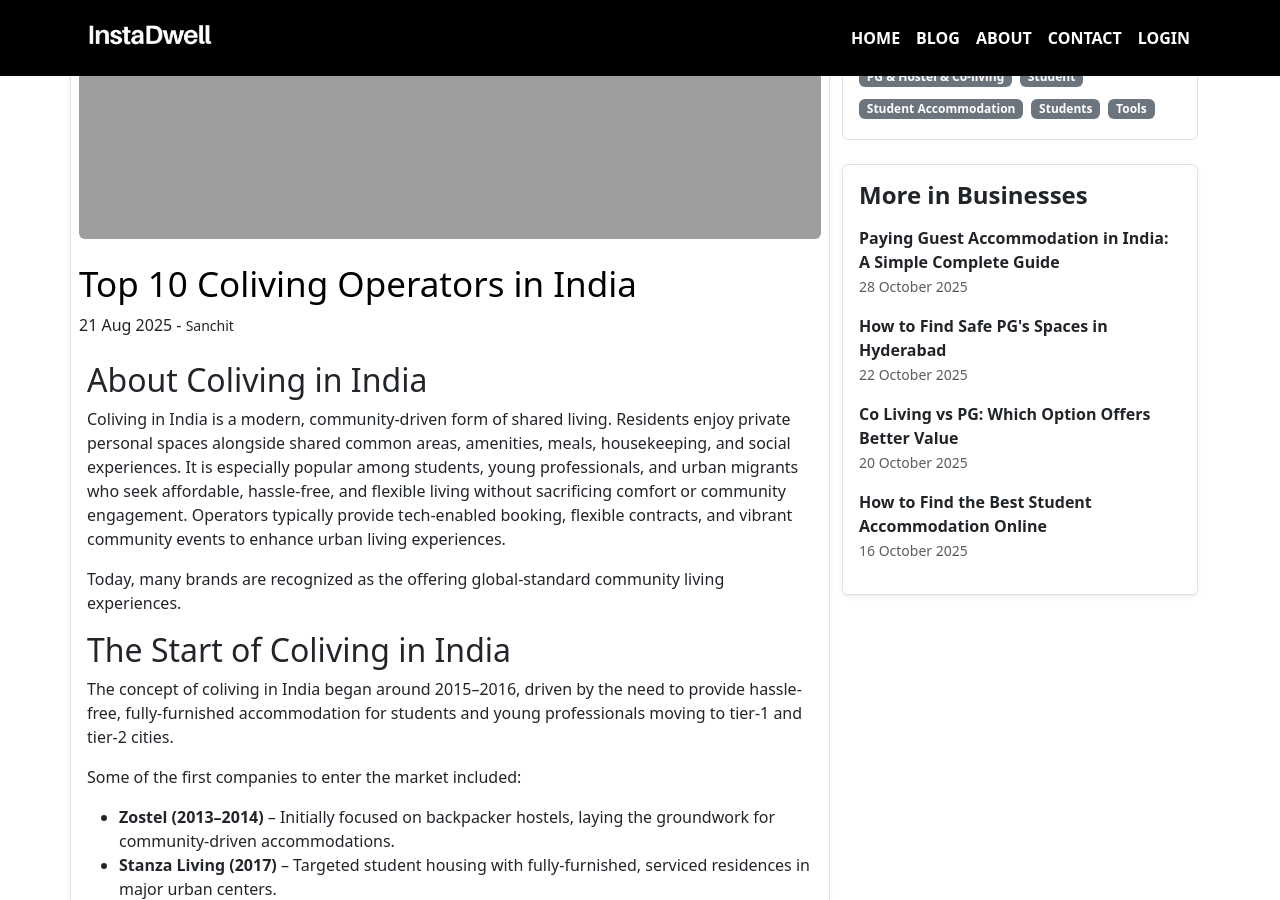
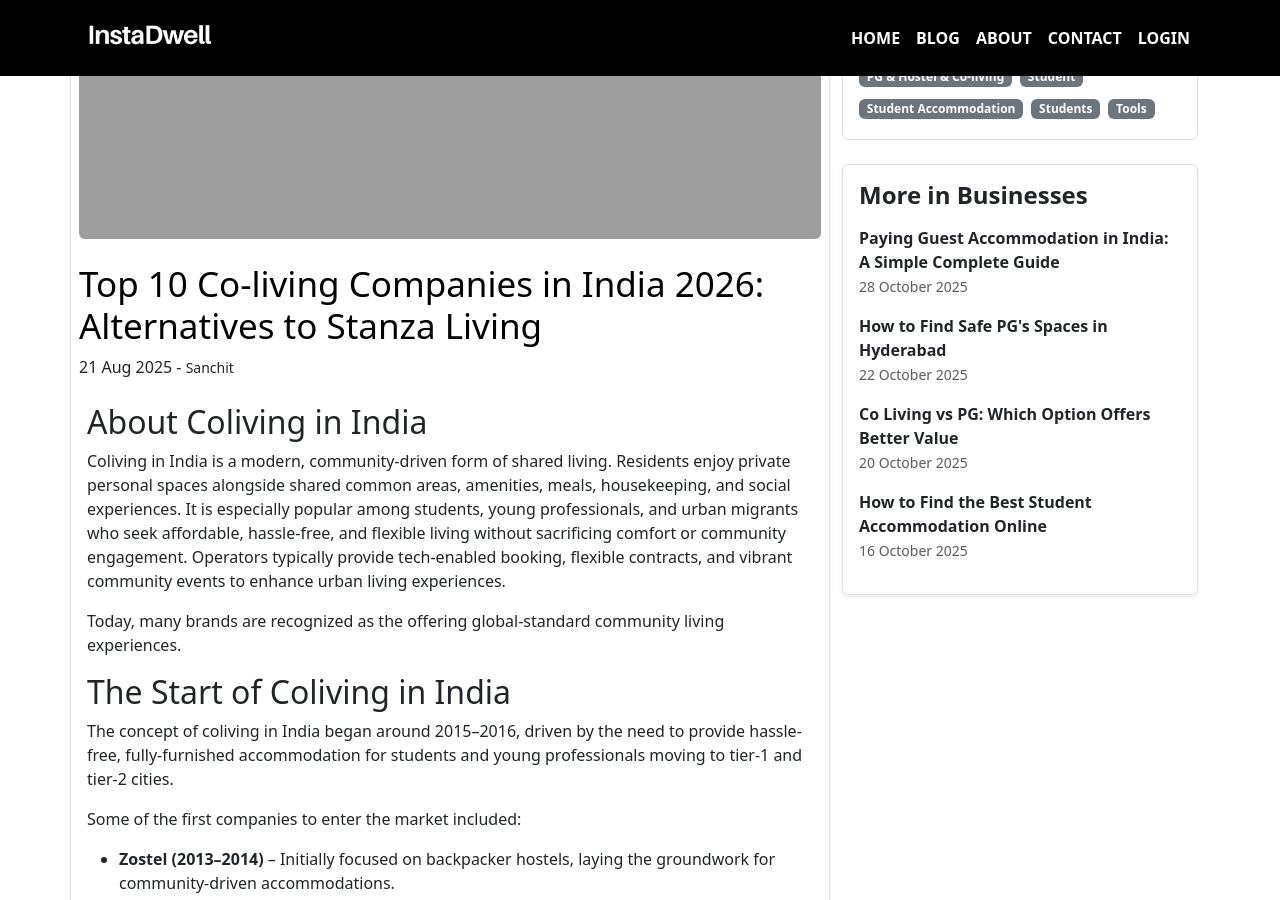
Before and after one commit to instadw/instadwell-blog, a Jekyll site: the page built from _posts/2025-08-21-top-10-co-living-companies-in-india-2026-alternatives-to-stanza-living.md, in a window 1280 px wide and 900 px high, scrolled down 423 px. Built offline with Jekyll 4.4.1, drawn with Linux system fonts in a browser that asks for light colours.

Commit message:
Update and rename 2025-08-21-top-10-coliving-operators-in-india.md to 2025-08-21-top-10-co-living-companies-in-india-2026-alternatives-to-stanza-living.md

```diff
--- a/_posts/2025-08-21-top-10-coliving-operators-in-india.md
+++ b/_posts/2025-08-21-top-10-co-living-companies-in-india-2026-alternatives-to-stanza-living.md
@@ -1,7 +1,7 @@
 ---
-title: "Top 10 Coliving Operators in India"
-description: "Discover the top 10 co living operators in India. leading brands offering verified and community driven flexible living spaces across major cities."
-image: /assets/images/top-10-coliving-operators-in-india.webp
+title: " Top 10 Co-living Companies in India 2026: Alternatives to Stanza Living "
+description: "Compare India's top 10 co-living companies - Stanza Living, Zolo, Colive & more. Updated prices, locations & honest reviews for 2026."
+image: /assets/images/top-10-co-living-companies-in-india-2026-alternatives-to-stanza-living.webp
 layout: post
 permalink: /:title
 author: Sanchit
```
